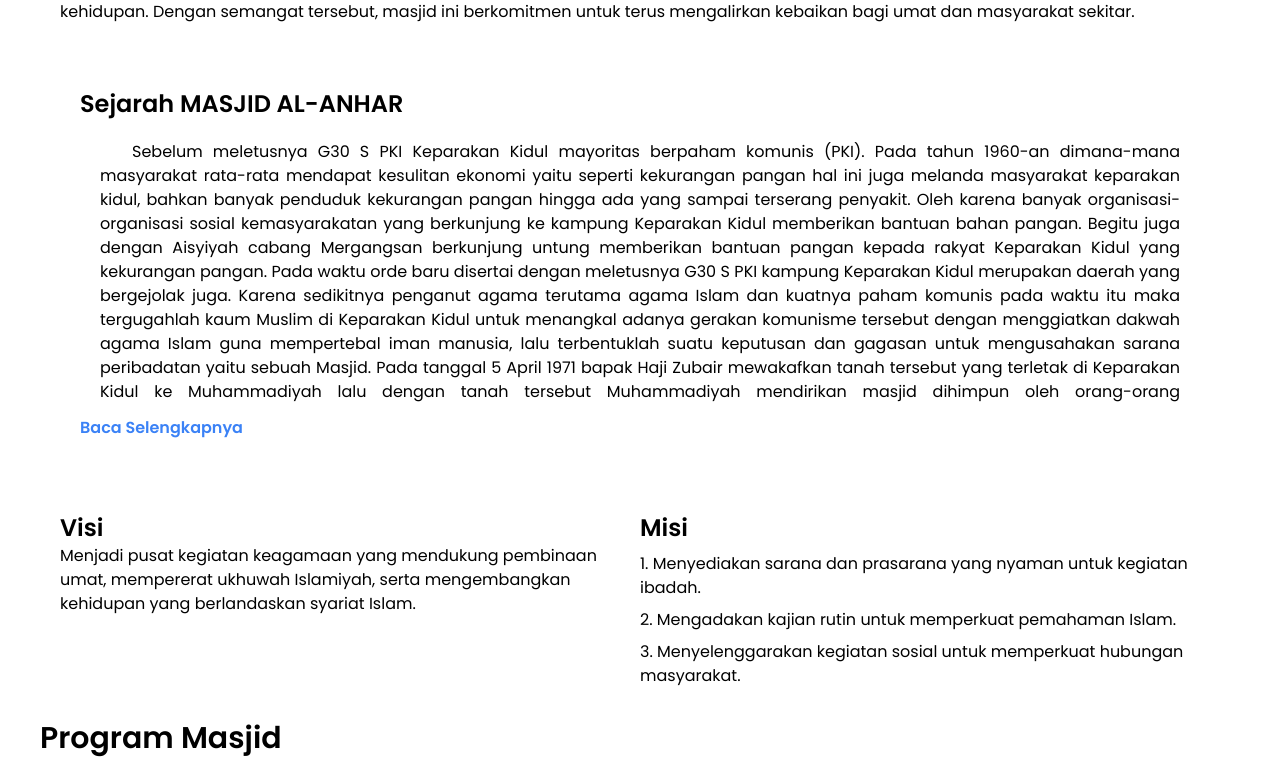
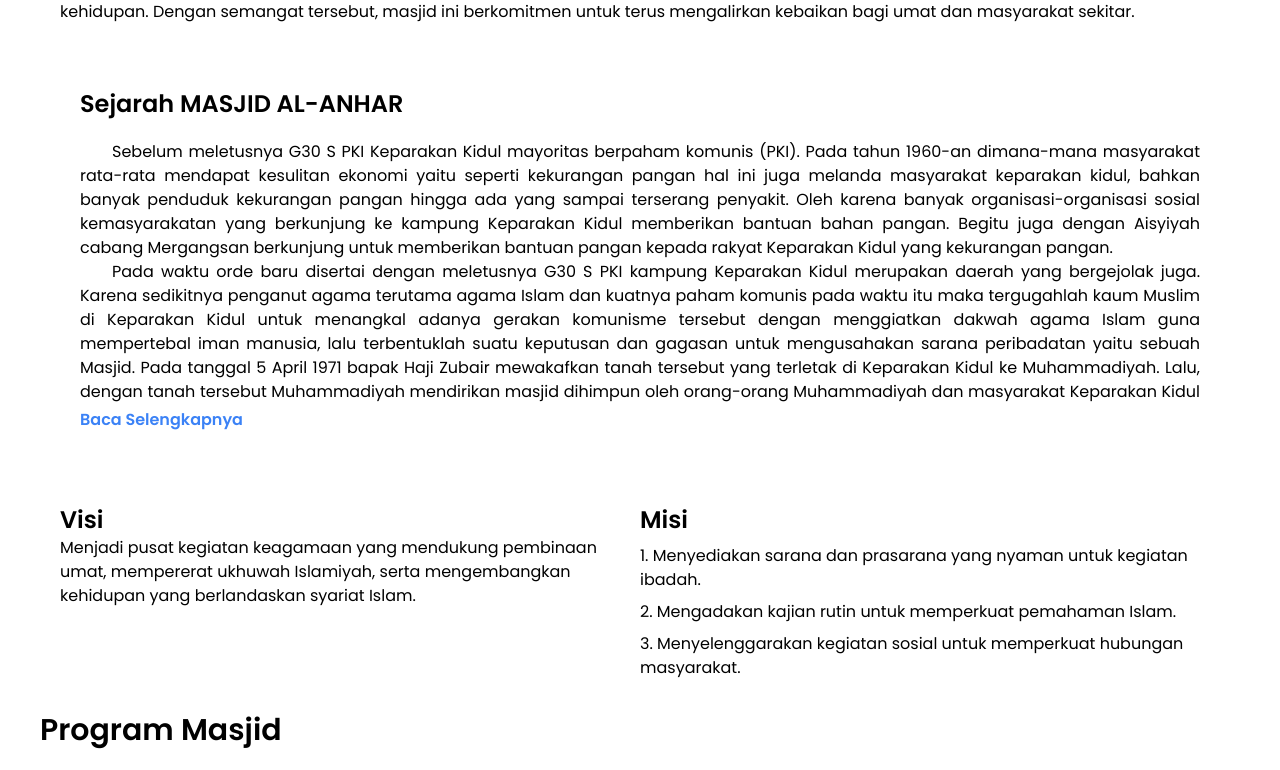
Before and after one commit to siddiqfathurahman/Masjid-ALAnhar, a React (Vite) app: page /profil in a window 1280 px wide. Shown: the part 568-1338 px from the top of the page. Built offline with nearby package versions, Linux system fonts and the light colour scheme.

Commit message:
upload sejarah

```diff
--- a/src/components/ui/Sejarah.jsx
+++ b/src/components/ui/Sejarah.jsx
@@ -10,42 +10,48 @@ const Sejarah = () => {
     bahkan banyak penduduk kekurangan pangan hingga ada yang sampai terserang penyakit.
     Oleh karena banyak organisasi-organisasi sosial kemasyarakatan yang berkunjung ke kampung
     Keparakan Kidul memberikan bantuan bahan pangan. Begitu juga dengan Aisyiyah cabang Mergangsan
-    berkunjung untung memberikan bantuan pangan kepada rakyat Keparakan Kidul yang kekurangan pangan.
+    berkunjung untuk memberikan bantuan pangan kepada rakyat Keparakan Kidul yang kekurangan pangan.
+  `;
 
+  const additionalContent = `
     Pada waktu orde baru disertai dengan meletusnya G30 S PKI kampung Keparakan Kidul merupakan daerah yang bergejolak juga.
     Karena sedikitnya penganut agama terutama agama Islam dan kuatnya paham komunis pada waktu itu maka tergugahlah kaum Muslim
     di Keparakan Kidul untuk menangkal adanya gerakan komunisme tersebut dengan menggiatkan dakwah agama Islam guna mempertebal iman manusia,
     lalu terbentuklah suatu keputusan dan gagasan untuk mengusahakan sarana peribadatan yaitu sebuah Masjid.
 
-    Pada tanggal 5 April 1971 bapak Haji Zubair mewakafkan tanah tersebut yang terletak di Keparakan Kidul ke Muhammadiyah lalu dengan tanah tersebut Muhammadiyah
-    mendirikan masjid dihimpun oleh orang-orang Muhammadiyah dan masyarakat Keparakan Kidul yang diketuai oleh Bapak KRT Djogonarpodo. Dan dengan ridho Allah SWT pembangunan masjid dilakukan pada tahun 1974 yang peletakan batu pertamanya dilakukan oleh Bapak Djumadji Dirdjopuspito yang waktu itu beliau adalah pimpinan ranting daerah Muhammadiyah lalu jadilah pembangunan masjid yang dinamakan masjid Al-Anhar.
+    Pada tanggal 5 April 1971 bapak Haji Zubair mewakafkan tanah tersebut yang terletak di Keparakan Kidul ke Muhammadiyah. Lalu, dengan tanah tersebut Muhammadiyah
+    mendirikan masjid dihimpun oleh orang-orang Muhammadiyah dan masyarakat Keparakan Kidul yang diketuai oleh Bapak KRT Djogonarpodo. Dengan ridho Allah SWT pembangunan masjid dilakukan pada tahun 1974 yang peletakan batu pertamanya dilakukan oleh Bapak Djumadji Dirdjopuspito yang waktu itu beliau adalah pimpinan ranting daerah Muhammadiyah. Jadilah pembangunan masjid yang dinamakan masjid Al-Anhar.
+  `;
 
-    Karena pewakafan tanah pada waktu itu baru 100m² didorong oleh jamaah masjid yang bertambah pada waktu sholat dan jumataan juga maka Muhammadiyah memohon pewakafan ditambah atau diperluas, hal ini secara bertahap dikabulkan sehingga menjadi 200m². Dengan tanah yang tersedia panitia pendiri masjid bapak KRT Djogonarpodo sebagai ketua dan bapak Drs. Sukarno sebagai wakil ketua mencari contoh surat permohonan yang telah dikabulkan oleh presiden yaitu di Tegal Mulyo jetis untuk digunakan membuat surat permohonan kepada Presiden RI untuk permohonan dana yang hasilnya dikabulkan oleh Presiden sebesar Rp. 1.000.000 pada waktu itu. Bantuan dana yang diberikan oleh Presiden RI tersebut digunakan untuk membangun serambi dan emper masjid Al-Anhar bagian utara.
+  const moreContent = `
+    Karena pewakafan tanah pada waktu itu baru 100m² didorong oleh jamaah masjid yang bertambah pada waktu sholat dan jumataan juga maka Muhammadiyah memohon pewakafan ditambah atau diperluas. Hal ini secara bertahap dikabulkan sehingga menjadi 200m².
+    Pada waktu itu, panitia pendiri masjid bapak KRT Djogonarpodo sebagai ketua dan bapak Drs. Sukarno sebagai wakil ketua mencari contoh surat permohonan yang telah dikabulkan oleh presiden yaitu di Tegal Mulyo Jetis. Surat itu digunakan untuk mengajukan permohonan dana kepada Presiden RI. Hasilnya dikabulkan sebesar Rp. 1.000.000 pada waktu itu. Bantuan dana yang diberikan digunakan untuk membangun serambi dan emper masjid Al-Anhar bagian utara.
 
-    Dengan seiringnya waktu masjid Al-Anhar dapat berkembang dengan adanya tambahan emper selatan dan perluasan tanah masjid Al-Anhar.
-    Lalu tak disangka gempa dahsyat tahun 2006 yang meluluh lantakkan wilayah Yogyakarta dan sekitarnya membuat bangunan masjid yang konstruksinya sudah termakan usia menjadi rapuh, kemudian takmir masjid Al-Anhar bersepakat untuk merenovasi ulang seluruh bagian masjid tersebut dengan membentuk panitia pembangunan masjid Al-Anhar dengan peletakan batu pertama pada tanggal 4 November 2007 oleh Walikota Yogyakarta sehingga masjid Al-anhar dapat berdiri megah, mempunyai banyak jamaah dan mampu mencetak orang-orang yang berkualitas.
+    Dengan seiringnya waktu masjid Al-Anhar dapat berkembang dengan adanya tambahan emper selatan dan perluasan tanah masjid Al-Anhar. Lalu, tak disangka gempa dahsyat tahun 2006 yang meluluhlantakkan wilayah Yogyakarta dan sekitarnya membuat bangunan masjid yang konstruksinya sudah termakan usia menjadi rapuh. Kemudian, takmir masjid Al-Anhar bersepakat untuk merenovasi ulang seluruh bagian masjid tersebut. Peletakan batu pertama renovasi dilakukan pada tanggal 4 November 2007 oleh Walikota Yogyakarta. Masjid Al-Anhar pun dapat berdiri megah, mempunyai banyak jamaah, dan mampu mencetak orang-orang yang berkualitas.
   `;
 
   return (
     <div className="px-3 md:px-10 font-poppins mt-10 md:mt-14 pb-10 text-left">
       <h2 className="mt-16 text-2xl font-semibold text-left">Sejarah MASJID AL-ANHAR</h2>
 
-      {/* Konten Sejarah */}
+
       <div
-        className={`px-5 pt-5 text-justify indent-8 overflow-hidden transition-all duration-300 ${
+        className={`pt-5 text-justify overflow-hidden transition-all duration-300 ${
           isExpanded ? 'max-h-full' : 'max-h-[18rem]'
         }`}
         style={{
-          lineHeight: '1.5rem', // Sesuaikan tinggi per baris
+          lineHeight: '1.5rem',
         }}
       >
-        {fullContent}
+        <p className="indent-8">{fullContent}</p>
+        <p className="indent-8">{additionalContent}</p>
+        <p className="indent-8">{moreContent}</p>
       </div>
 
-      {/* Tombol Baca Selengkapnya */}
+
       <span
         onClick={() => setIsExpanded(!isExpanded)}
-        className="text-blue-500 cursor-pointer font-bold mt-2 inline-block"
+        className="text-blue-500 cursor-pointer font-bold inline-block"
       >
         {isExpanded ? 'Tampilkan Lebih Sedikit' : 'Baca Selengkapnya'}
       </span>
--- a/src/pages/Profil.jsx
+++ b/src/pages/Profil.jsx
@@ -35,7 +35,7 @@ const ProfilMasjid = () => {
       <p className="pt-5 text-left">
         Masjid Al-Anhar mengadakan berbagai program untuk mendukung kegiatan ibadah, pendidikan, dan sosial masyarakat. Berikut adalah 10 program utama Masjid Al-Anhar:
       </p>
-      <ol className="list-decimal list-inside pl-3 text-left">
+      <ol className="list-decimal list-inside pl-1 text-left">
         <li className="pl-2 pt-2">Pelaksanaan shalat berjamaah lima waktu dengan imam tetap.</li>
         <li className="pl-2 pt-2">Kajian keislaman rutin dan ceramah tematik setiap minggu.</li>
         <li className="pl-2 pt-2">Taman Pendidikan Al-Qur'an (TPA) untuk anak-anak dan remaja.</li>
```
